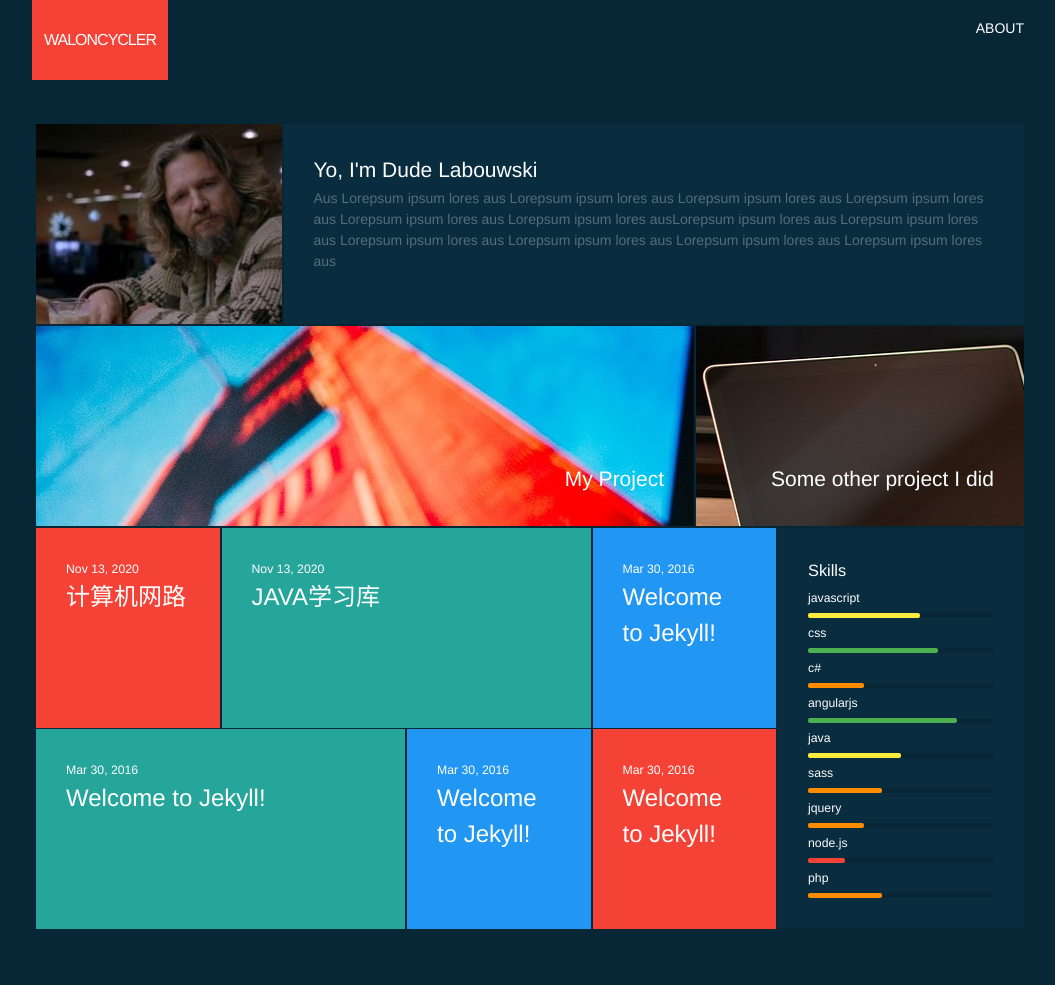
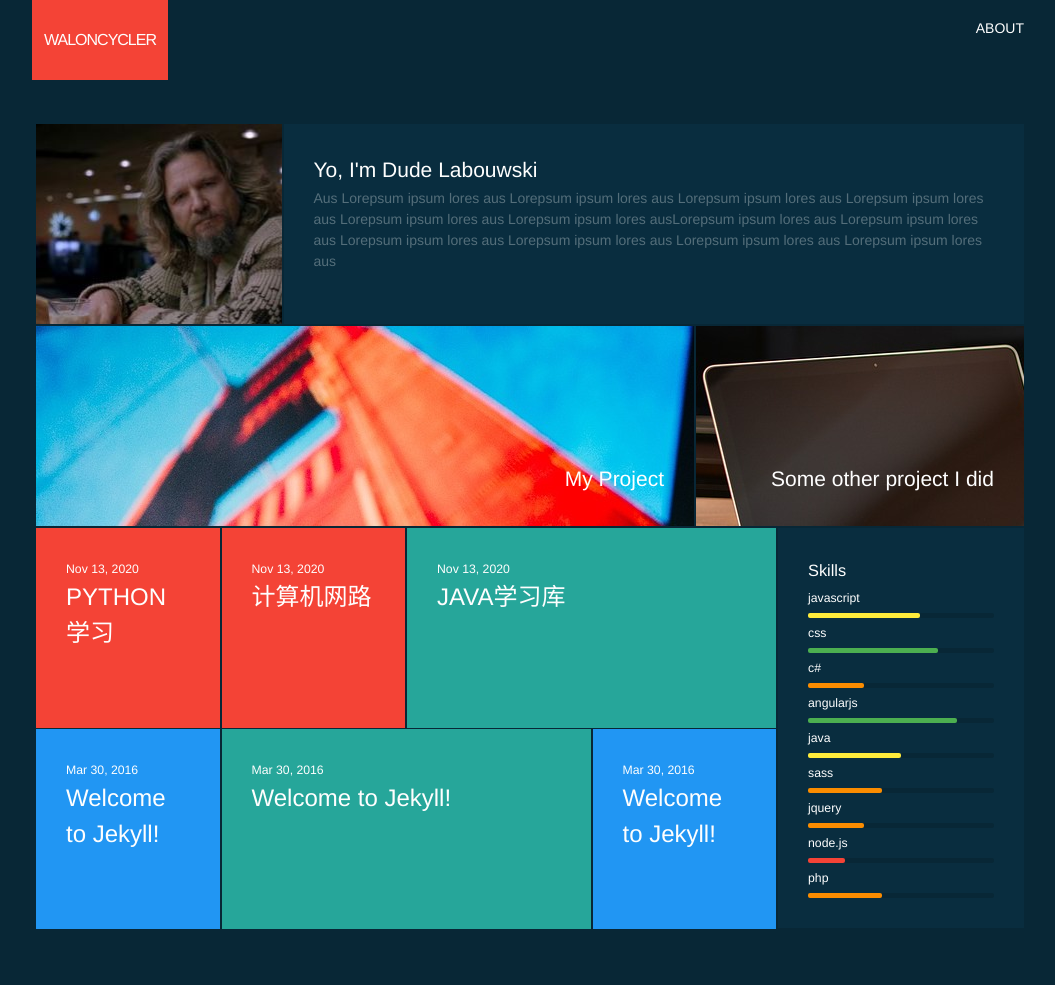
Before and after one commit to Waloncycler/WalonCycler, a Jekyll site: the page built from index.html, in a window 1280 px wide. Shown: the whole page, without its empty margins (112-1167 px from the left). Built offline with Jekyll 4.4.1, drawn with Linux system fonts in a browser that asks for light colours.

Commit message:
Update 2016-04-01-welcome-to-jekyll.markdown

```diff
--- a/_posts/2016-04-01-welcome-to-jekyll.markdown
+++ b/_posts/2016-04-01-welcome-to-jekyll.markdown
@@ -1,11 +1,11 @@
 ---
 layout: post
-title:  "Welcome to Jekyll!"
+title:  "PYTHON学习"
 color: red
 width:   3
 height:  1
-date:   2016-03-30 11:31:49 +0200
-categories: jekyll update
+date:   2020-11-13 11:31:49 +0200
+categories: python
 ---
 You’ll find this post in your `_posts` directory. Go ahead and edit it and re-build the site to see your changes. You can rebuild the site in many different ways, but the most common way is to run `jekyll serve`, which launches a web server and auto-regenerates your site when a file is updated.
 
```
